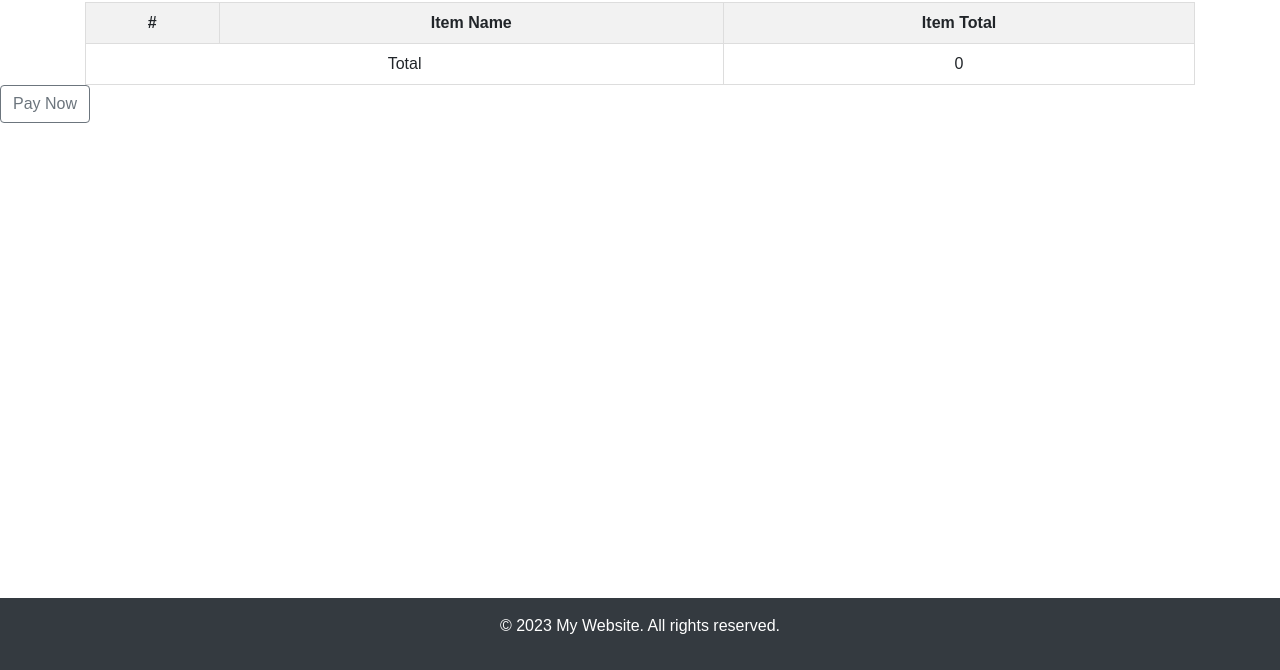
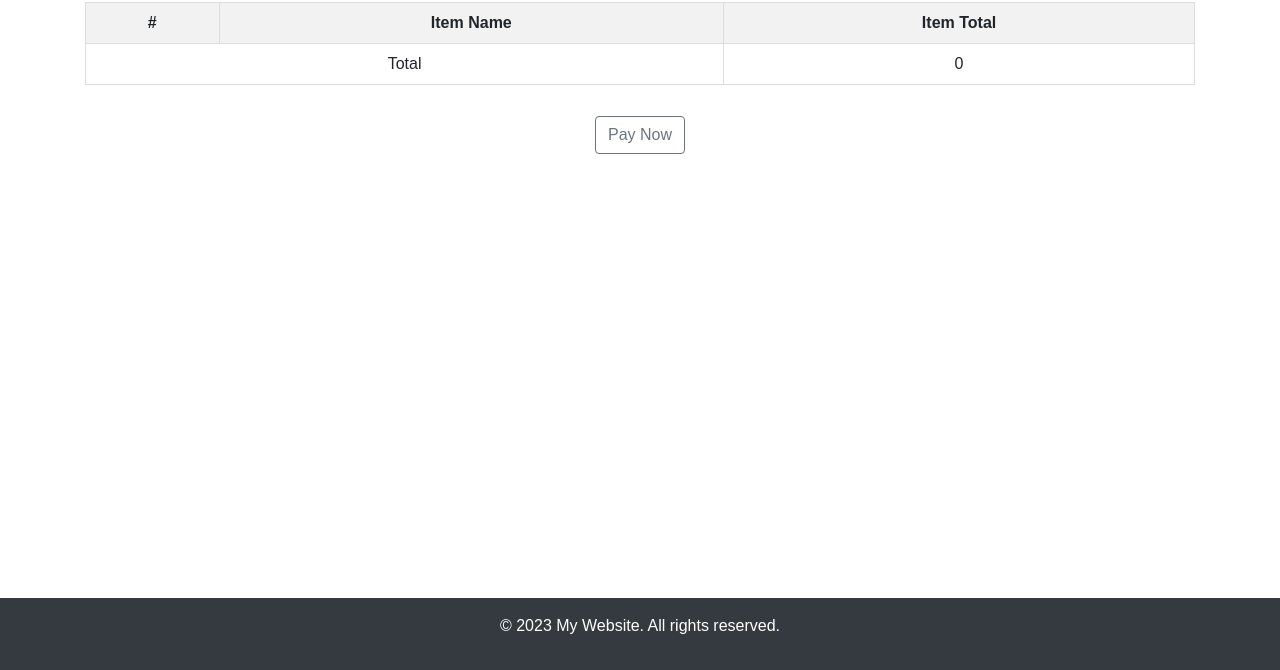
Before and after one commit to alishbokha/alish.shop, a plain HTML site: page three.html in a window 1280 px wide. Shown: the part 130-800 px from the top of the page. Drawn offline with nearby package versions, Linux system fonts and the light colour scheme.

Commit message:
Update three.html

```diff
--- a/three.html
+++ b/three.html
@@ -40,6 +40,13 @@
             width: 100%;
             position: absolute;
             bottom: 0px;
+        }
+
+         .btn1{
+            height: 100px;
+            display: flex;
+            align-items: center;
+            justify-content: center;
         }
     </style>
 </head>
```
